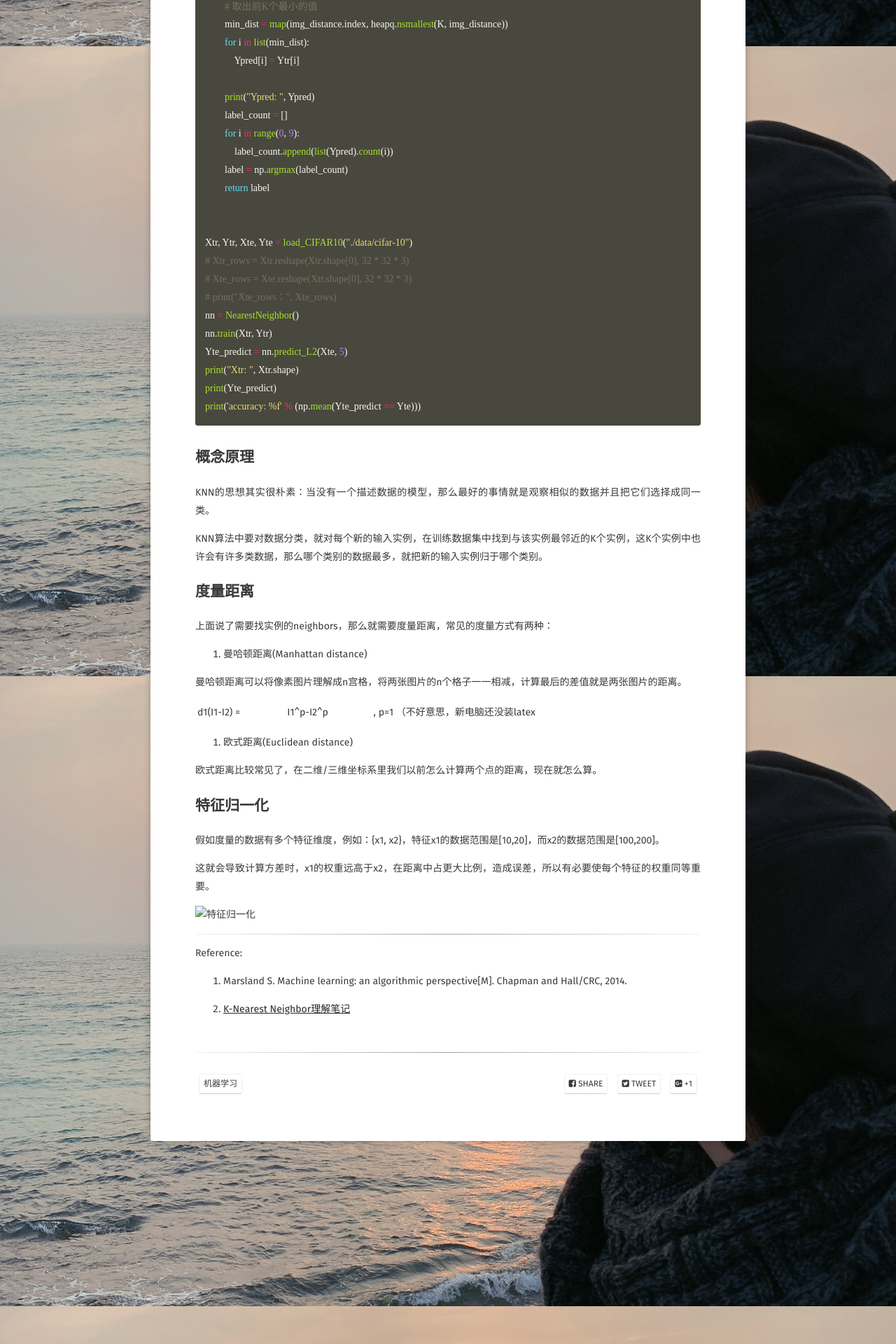
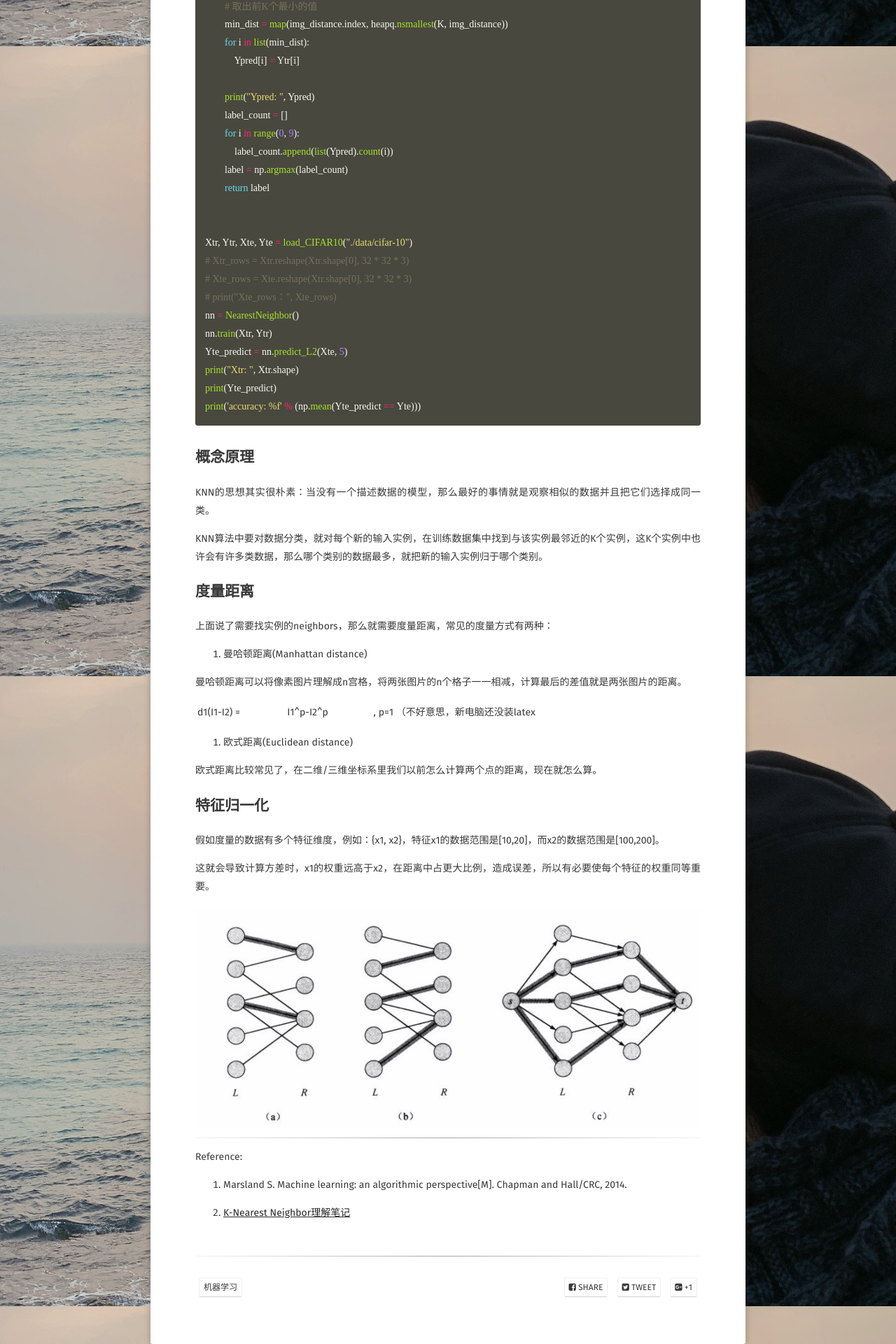
Before and after one commit to YawWQ/yawwq.github.io, a Jekyll site: the page built from _posts/2019-11-02-KNN算法原理及实现.md, in a window 1280 px wide. Shown: the part 2634-4554 px from the top of the page at 70% size. Built offline with Jekyll 4.4.1, drawn with Linux system fonts in a browser that asks for light colours; some web fonts are replaced.

Commit message:
update img

```diff
--- a/_posts/2019-11-02-KNN算法原理及实现.md
+++ b/_posts/2019-11-02-KNN算法原理及实现.md
@@ -157,7 +157,7 @@
 
 这就会导致计算方差时，x1的权重远高于x2，在距离中占更大比例，造成误差，所以有必要使每个特征的权重同等重要。
 
-![特征归一化](https://yawwq.github.io/assets/img/最大二分匹配与匈牙利算法/特征归一化.png)
+![特征归一化](https://yawwq.github.io/assets/img/最大二分匹配与匈牙利算法/1.png)
 
 ***
 
```
Also changed, not shown: assets/img/KNN算法原理及实现/1.png (renamed from assets/img/KNN算法原理及实现/特征归一化.png), 2 other files.
